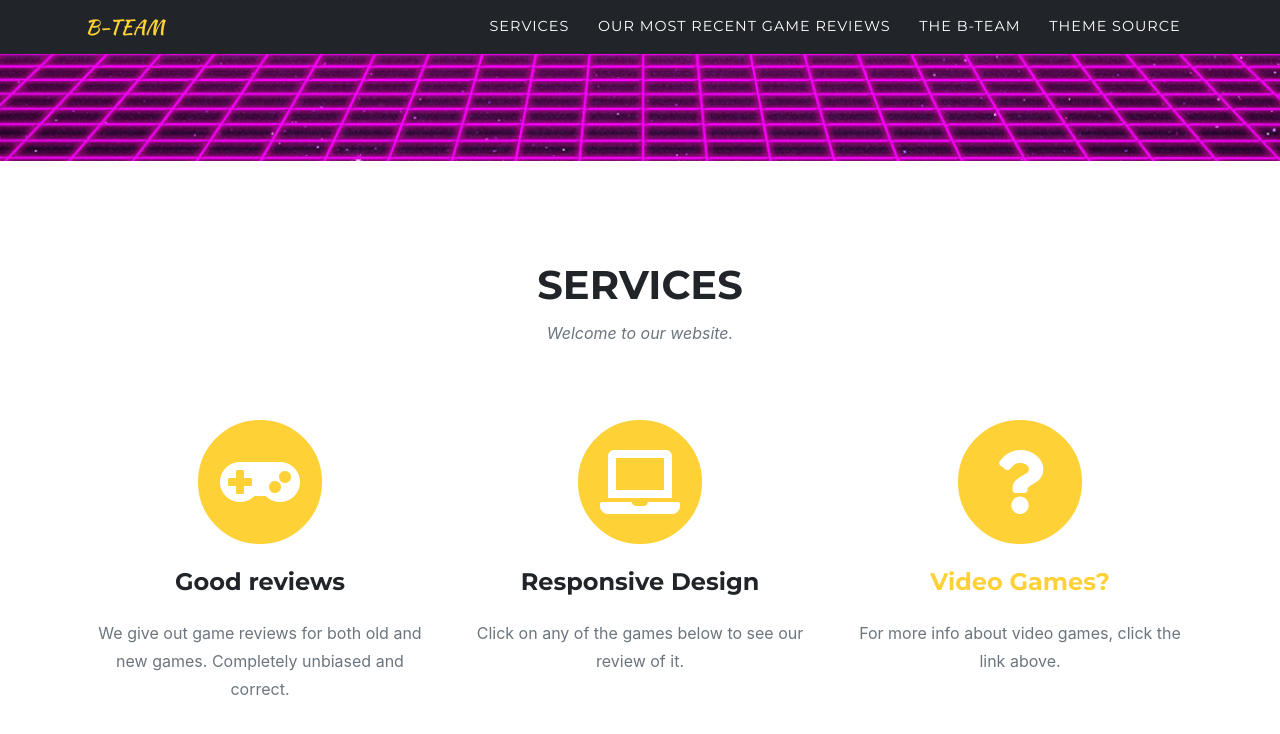
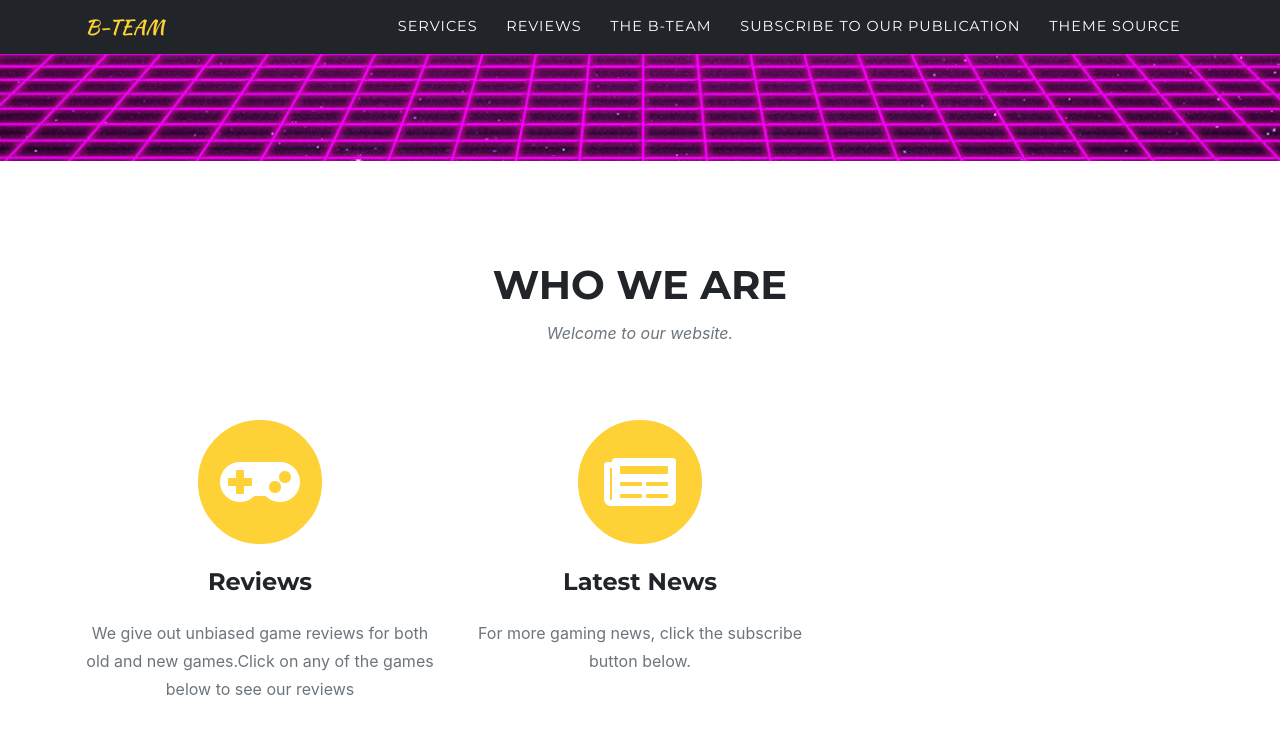
Before and after one commit to Dahyunismm/Unix-Final-Project, a Jekyll site: the page built from agencyWebsite/index.md, in a window 1280 px wide and 900 px high, scrolled down 947 px. Shown: the top 734 px of the window. Built offline with Jekyll 4.4.1, drawn with Linux system fonts in a browser that asks for light colours; some web fonts are replaced.

Commit message:
made some more changes (contact)

```diff
--- a/agencyWebsite/_data/navigation.yml
+++ b/agencyWebsite/_data/navigation.yml
@@ -2,11 +2,14 @@
   - title: "Services"
     section: services
 
-  - title: "Our Most Recent Game Reviews"
+  - title: "Reviews"
     section: portfolio
 
   - title: "The B-Team"
     section: team
 
+  - title: "Subscribe to our publication"
+    section: contact
+
   - title: "Theme Source"
     url: https://github.com/raviriley/agency-jekyll-theme/
--- a/agencyWebsite/_data/sitetext.yml
+++ b/agencyWebsite/_data/sitetext.yml
@@ -5,26 +5,21 @@
     buttonlink: "#services"
 
 services:
-    title: "Services"
+    title: "Who we are"
     text: "Welcome to our website."
     section: services
     list:
-      - title: "Good reviews"
-        desc: "We give out game reviews for both old and new games. Completely unbiased and correct."
+      - title: "Reviews"
+        desc: "We give out unbiased game reviews for both old and new games.Click on any of the games below to see our reviews"
         icon: fas fa-gamepad #find more at https://fontawesome.com/icons
-      - title: "Responsive Design"
-        desc: "Click on any of the games below to see our review of it."
-        icon: fas fa-laptop
-      - title: "[Video Games?](https://en.wikipedia.org/wiki/Video_Game)"
-        desc: "For more info about video games, click the link above."
-        icon: fas fa-question
+      - title: "Latest News"
+        desc: "For more gaming news, click the subscribe button below."
+        icon: fas fa-newspaper
 
 portfolio:
     title: "Recent Reviews"
     section: portfolio
     closebutton: "Close"
-
-
 
 
 about:
```
Also changed, not shown: LICENSE.txt.
